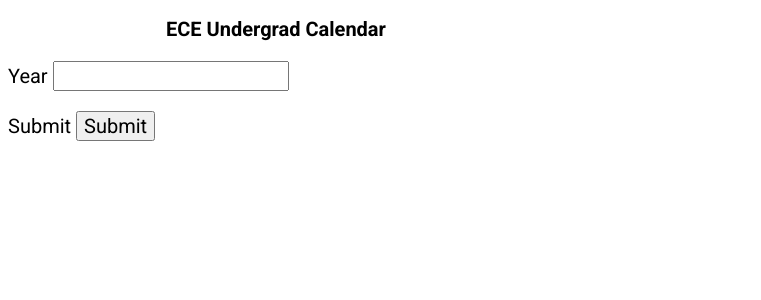
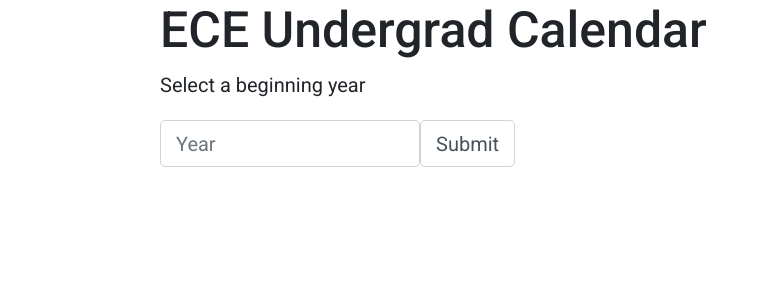
Before and after one commit to aidan-clyens/UndergradCalendar, a Flask app: page / in a window 1280 px wide. Shown: the top 300 px of the page, without its empty margins (0-761 px from the left). Run offline with Flask 2, Linux system fonts and the light colour scheme; some libraries are stand-ins or nearby versions.

Commit message:
Used Bootstrap for front page form

```diff
--- a/calendar/templates/index.html
+++ b/calendar/templates/index.html
@@ -1,16 +1,19 @@
 <!DOCTYPE html>
 <title>Test</title>
 <link rel="stylesheet" href="{{ url_for('static', filename='style.css') }}">
+<link rel="stylesheet" href="https://stackpath.bootstrapcdn.com/bootstrap/4.2.1/css/bootstrap.min.css"
+    integrity="sha384-GJzZqFGwb1QTTN6wy59ffF1BuGJpLSa9DkKMp0DgiMDm4iYMj70gZWKYbI706tWS" crossorigin="anonymous">
 <section class="content">
     <h1>
         ECE Undergrad Calendar
     </h1>
 </section>
-<section>
+<section class="content">
     <div>
-        <form action="" method="POST">
-            <p>Year <input type="number" name="year"></p>
-            <p>Submit <input type="submit" name="submit"></p>
+        <p>Select a beginning year</p>
+        <form class="form-inline" action="" method="POST">
+            <p><input class="form-control" type="number" name="year" placeholder="Year"></p>
+            <p><input class="form-control" type="submit" name="submit"></p>
         </form>
     </div>
 </section>
```
